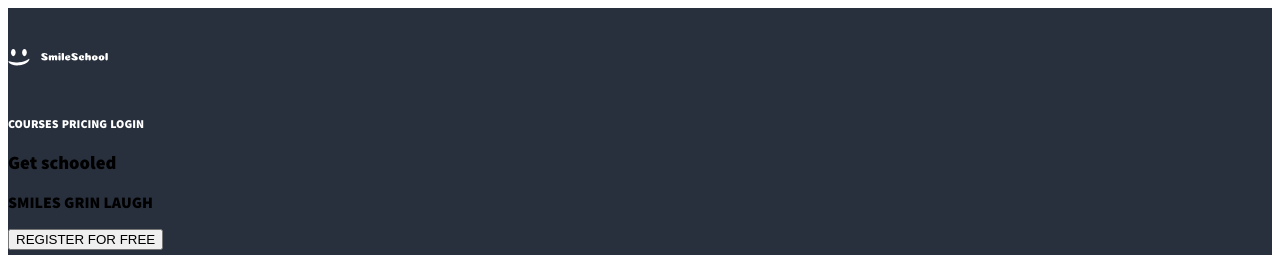
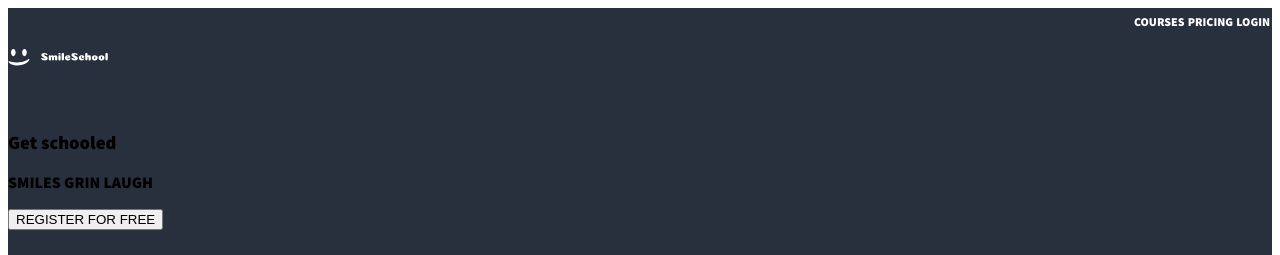
Before and after one commit to Jaylenperez/atlas-web-development, a plain HTML site: page css_advanced/index.html in a window 1280 px wide. Shown: the top 255 px of the page. Drawn offline with Linux system fonts and the light colour scheme.

Commit message:
move nav links to top left of page

```diff
--- a/css_advanced/index.html
+++ b/css_advanced/index.html
@@ -40,9 +40,10 @@
                     />
                     </svg>
             </a>
-
+        </div>
+        <div>
             <!-- Navigation Links -->
-            <nav>
+            <nav class="nav-links">
                 <a href="#courses">Courses</a>
                 <a href="#pricing">Pricing</a>
                 <a href="#login">Login</a>
--- a/css_advanced/styles.css
+++ b/css_advanced/styles.css
@@ -12,6 +12,12 @@ header nav a {
     font-size: 12px;
 }
 
+.nav-links {
+    position: absolute;
+    top: 10px;
+    right: 10px;
+}
+
 /* Smile School SVG Styles */
 svg {
     width: 100px;
```
